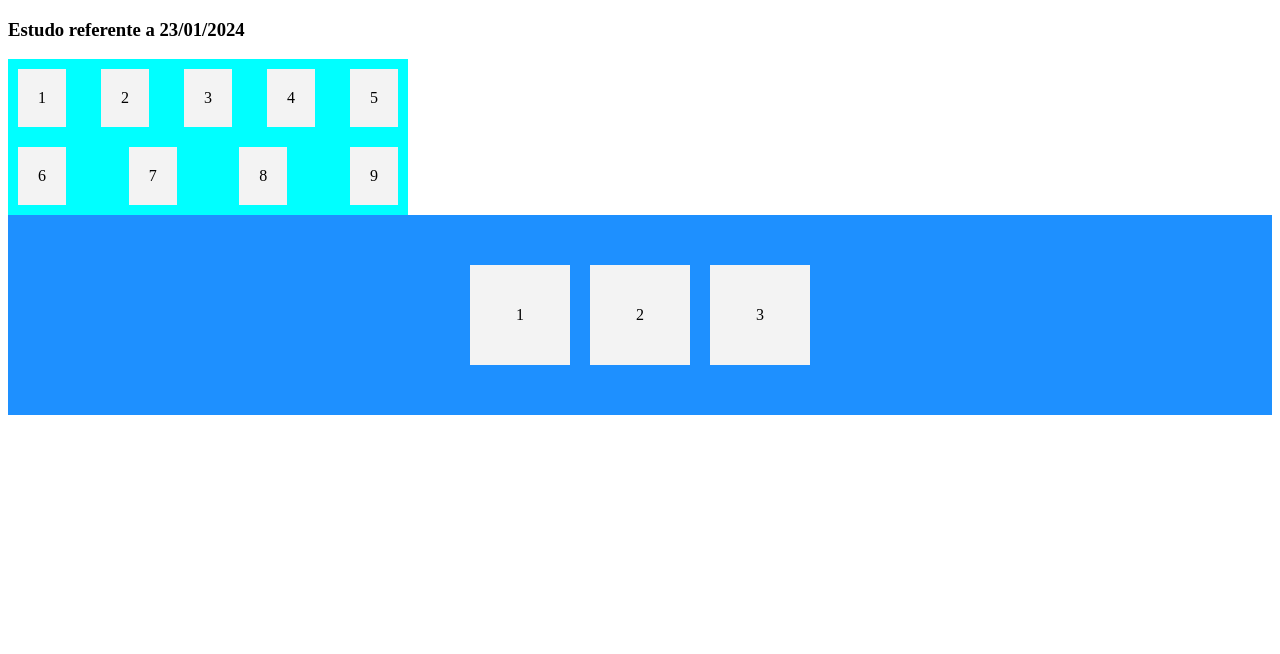
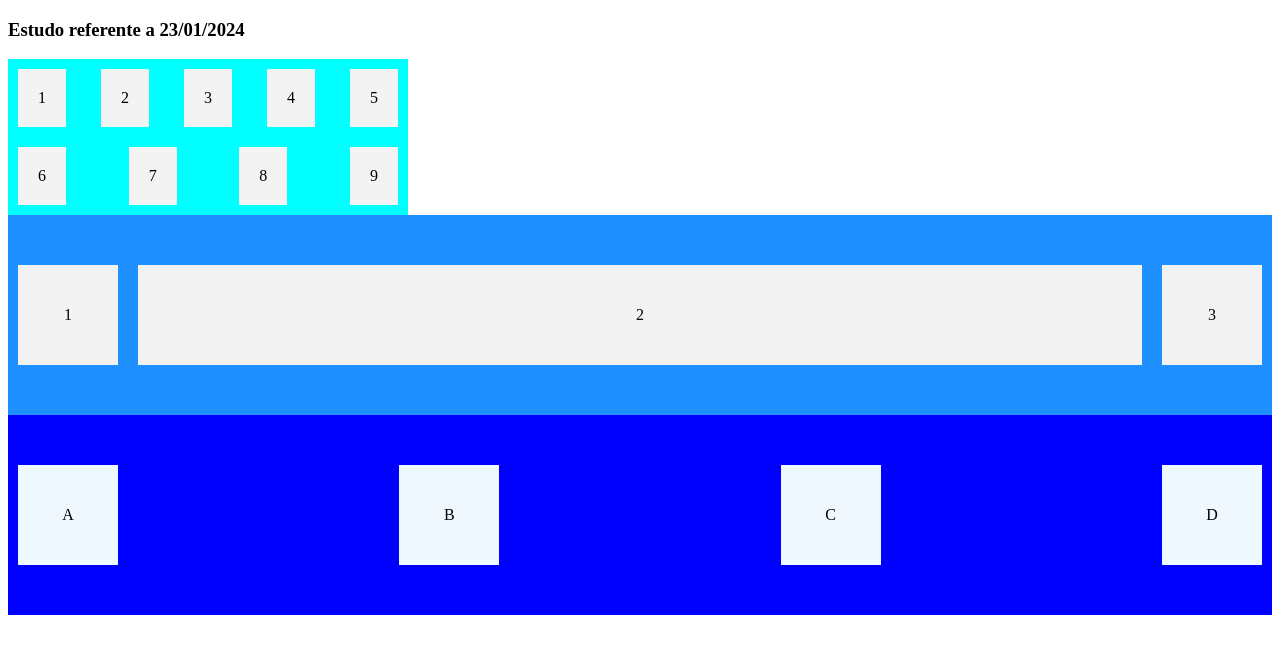
Before and after one commit to osmarajr/flex-box, a plain HTML site: page index.html in a window 1280 px wide. Drawn offline with Linux system fonts and the light colour scheme.

Commit message:
adicionado container 3 para teste

```diff
--- a/index.html
+++ b/index.html
@@ -21,8 +21,14 @@
     </div>
     <div class="flex-container2">
         <div>1</div>
-        <div>2</div>
-        <div>3</div>
+        <div class="flex-elemento-grow">2</div>
+        <div >3</div>
+    </div>
+    <div class="flex-container3">
+        <div>A</div>
+        <div>B</div>
+        <div>C</div>
+        <div>D</div>
     </div>
 
 </body>
--- a/style.css
+++ b/style.css
@@ -16,12 +16,12 @@
 .flex-container2{
     display: flex;
     /*flex-direction: column;*/
-    flex-flow: row wrap;
+    flex-flow: row wrap; /* abreviação as propriedades do flex */
     height: 200px;
     background-color: DodgerBlue;
-    align-items: /*center*/center;
+    align-items: /*center*/center; /*Alinha os elementos verticalmente no container*/
     /*align-content: stretch;*/
-    justify-content: center;
+    justify-content: center;/*Alinha os elementos horizontalmente no container*/
 }
 .flex-container2 > div{
     background-color: #f3f3f3;
@@ -30,3 +30,21 @@
     text-align: center;
     line-height: 100px;
 }
+.flex-container2 .flex-elemento-grow{
+    flex-grow: 1; /* Crescimento do elemento em relação aos demais do container*/
+}
+.flex-container3{
+    display: flex;
+    flex-flow: column wrap 5px;
+    background-color: blue;
+    height: 200px;
+    justify-content: space-between;
+    align-items: center;
+}
+.flex-container3 div{
+    background-color: aliceblue;
+    margin: 10px;
+    width: 100px;
+    text-align: center;
+    line-height: 100px;
+}
```
